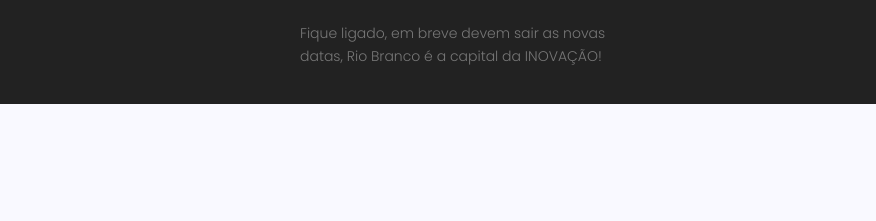
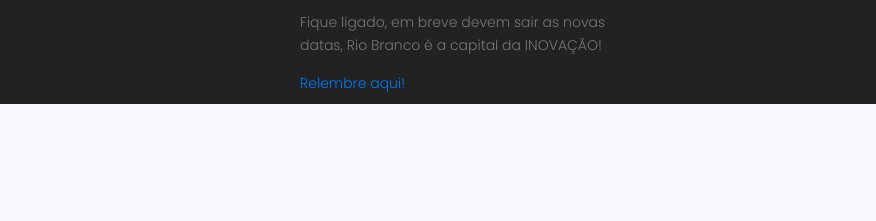
Before and after one commit to kaioxdbrasil/aquiri_site, a plain HTML site: page index.html in a window 1280 px wide. Shown: the part 2083-2304 px from the top of the page, 404-1280 px from the left. Drawn offline with nearby package versions, Linux system fonts and the light colour scheme.

Commit message:
inovaquiri button

```diff
--- a/index.html
+++ b/index.html
@@ -168,7 +168,7 @@
 							<p>
 								Fique ligado, em breve devem sair as novas datas, Rio Branco é a capital da INOVAÇÃO!
 							</p>
-							<a href="inovaquiri.html"></span></button></a>
+							<a href="/inovaquiri.html"></span>Relembre aqui!</button></a>
 						</div>
 					</div>
 				</div>
```
